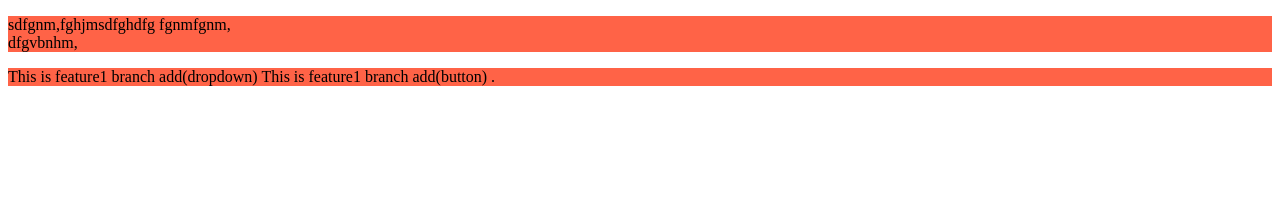
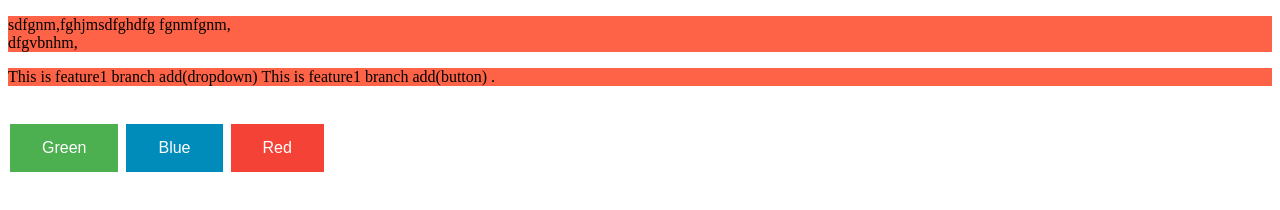
Before and after one commit to rahulsharmadas/mylocalrepo, a plain HTML site: page index.html in a window 1280 px wide. Drawn offline with Linux system fonts and the light colour scheme.

Commit message:
add buttons with styles

```diff
--- a/index.html
+++ b/index.html
@@ -4,6 +4,25 @@
     <meta charset="UTF-8">
     <meta name="viewport" content="width=device-width, initial-scale=1.0">
     <link rel="stylesheet" href="style.css">
+    <style>
+        .button {
+          background-color: #4CAF50; /* Green */
+          border: none;
+          color: white;
+          padding: 15px 32px;
+          text-align: center;
+          text-decoration: none;
+          display: inline-block;
+          font-size: 16px;
+          margin: 4px 2px;
+          cursor: pointer;
+        }
+
+        .button2 {background-color: #008CBA;} /* Blue */
+        .button3 {background-color: #f44336;} /* Red */
+        .button4 {background-color: #e7e7e7; color: black;} /* Gray */
+        .button5 {background-color: #555555;} /* Black */
+        </style>
     <title>Document</title>
 </head>
 <body>
@@ -16,5 +35,9 @@
         This is feature1 branch add(dropdown)
         This is feature1 branch add(button) .
     </p>
+    <br/>
+    <button class="button">Green</button>
+<button class="button button2">Blue</button>
+<button class="button button3">Red</button>
 </body>
 </html>
```
